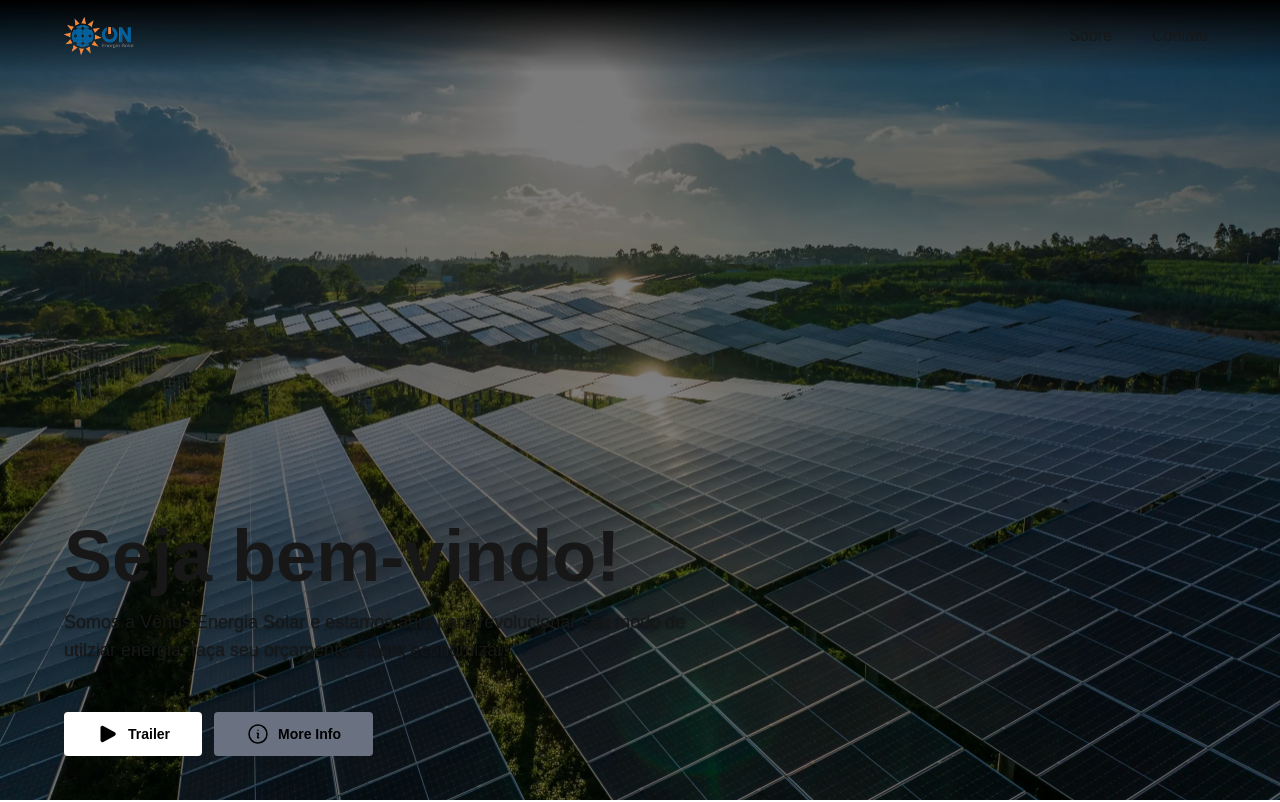
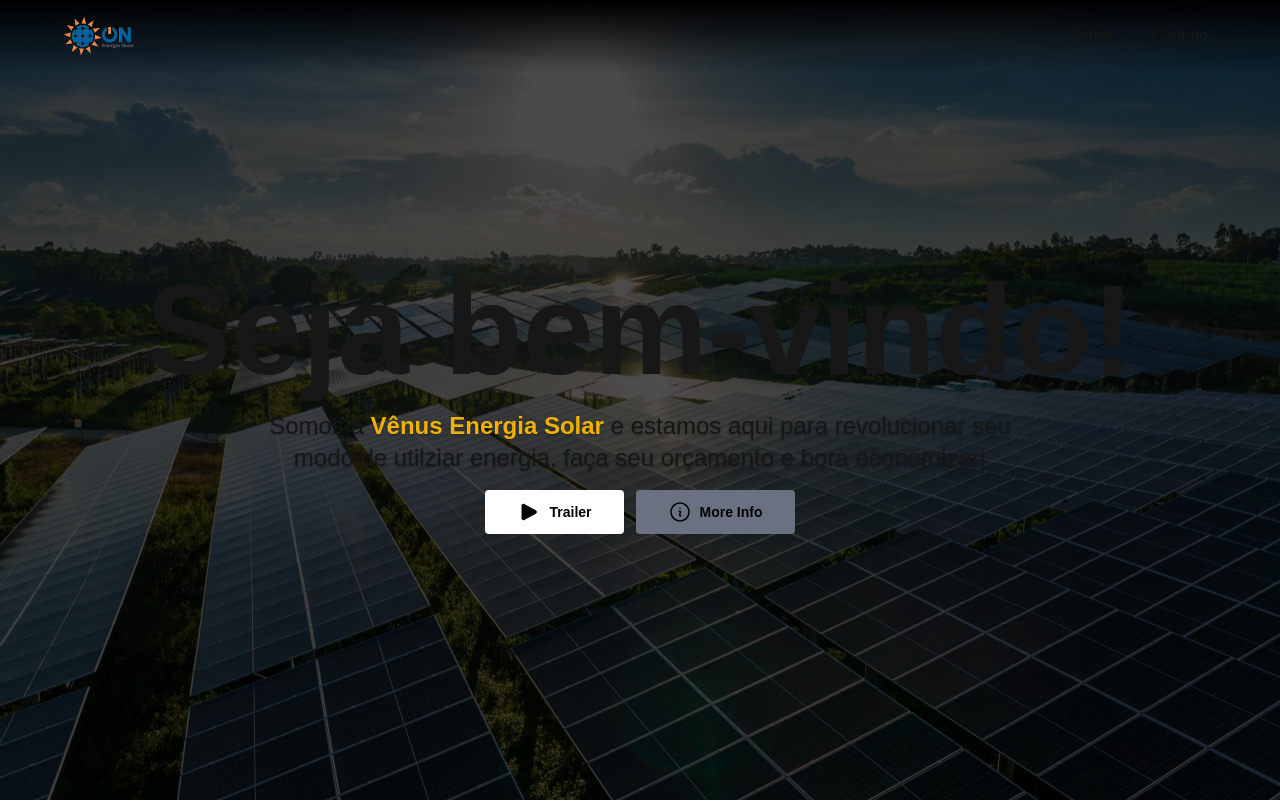
Before and after one commit to viniciusjn/VES-app, a Next.js app in the folder ves-client/: page / in a window 1280 px wide. Shown: the top 802 px of the page. Built offline with nearby package versions, Linux system fonts and the light colour scheme.

Commit message:
Banner config

```diff
--- a/ves-client/src/app/components/Banner.tsx
+++ b/ves-client/src/app/components/Banner.tsx
@@ -6,29 +6,27 @@ import Link from "next/link";
 export function Banner() {
     return (
         <div className="mb-10 lg:mb-17">
-            <div className="flex flex-col space-y-4 py-16 md:space-y-4 lg:h-[85vh] lg:justify-end lg:pb-12">
+            <div className="flex flex-col space-y-4 py-16 md:space-y-4 lg:h-[90vh] lg:justify-center lg:pb-12">
                 <div className="absolute left-0 top-0 -z-10 flex h-[100vh] w-full flex-col bg-[black] overflow-hidden">
 
                     <Image
                         src="/VES_banner.webp"
                         alt="banner Vênus"
                         fill={true}
-                        className="opacity-50 object-cover"
+                        className="opacity-30 object-cover"
                     />
 
                 </div>
-                <h1 className="text-2xl font-bold md:text-4xl lg:text-7xl">
+                <h1 className="text-5xl font-bold md:text-7xl lg:text-9xl text-center">
                     Seja bem-vindo!
                 </h1>
 
-                <p className="text-shadow-md max-w-xs text-xs md:max-w-lg md:text-lg lg:max-w-2xl">
-                    Somos a Vênus Energia Solar e estamos aqui para revolucionar seu modo
+                <p className="text-shadow-md max-w-3xl text-lg md:text-xl lg:text-2xl text-center mx-auto">
+                    Somos a <a className="text-yellow-500 font-bold">Vênus Energia Solar</a> e estamos aqui para revolucionar seu modo
                     de utilziar energia, faça seu orçamento e bora economizar!
                 </p>
 
-            </div>
-
-            <div className="flex space-x-3">
+                <div className="flex space-x-3 justify-center">
                     <Link
                         href="#"
                         target="_blank"
@@ -45,6 +43,10 @@ export function Banner() {
                         </button>
                     </Link>
                 </div>
+
+            </div>
+
+
         </div>
     )
 }
```
Lines whose indentation alone changed are shown as unchanged.
